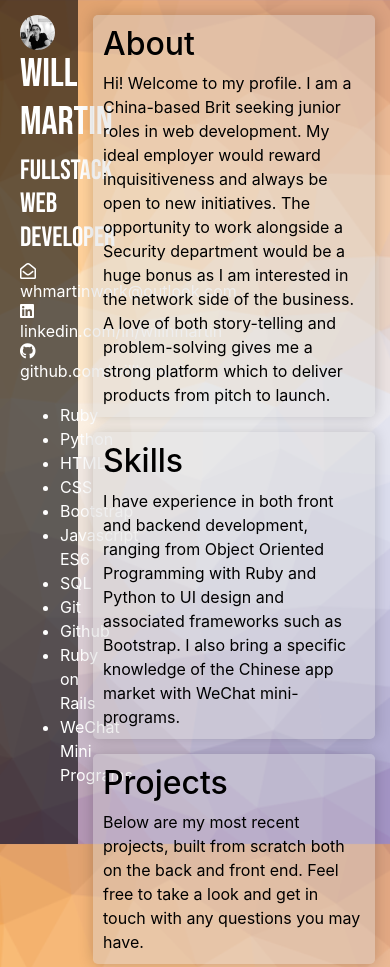
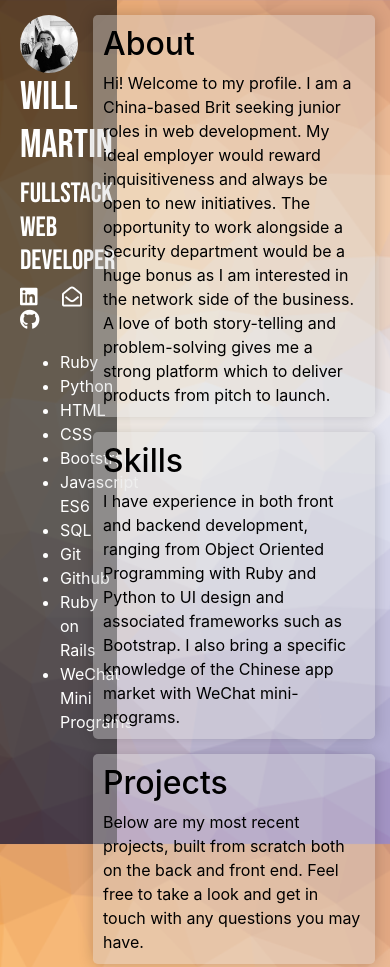
Before and after one commit to willhmartin/profile, a website: page index.html in a window 390 px wide. Shown: the top 967 px of the page. Drawn offline with nearby package versions, Linux system fonts and the light colour scheme.

Commit message:
test new banner width

```diff
--- a/index.html
+++ b/index.html
@@ -19,9 +19,12 @@
       <h3>Fullstack Web Developer</h3>
     </div>
     <div class="contact">
-      <p><i class="far fa-envelope-open"></i> whmartinwork@outlook.com</p>
-      <p><i class="fab fa-linkedin"></i> linkedin.com/in/willhmartin</p>
-      <p ><i class="fab fa-github"></i> github.com/willhmartin</p>
+      <a href="https://www.linkedin.com/in/willhmartin/" target="_blank"><i class="fab fa-linkedin"></i></a>
+      <!-- <p><i class="far fa-envelope-open"></i> whmartinwork@outlook.com</p> -->
+      <a href="mailto:whmartinwork@outlook.com" target="_blank" rel="noopener noreferrer"><i class="far fa-envelope-open"></i></a>
+      <!-- <p><i class="fab fa-linkedin"></i> linkedin.com/in/willhmartin</p> -->
+      <a href="https://github.com/willhmartin" target="_blank"><i class="fab fa-github"></i></a>
+      <!-- <p ><i class="fab fa-github"></i> github.com/willhmartin</p> -->
     </div>
     <div class="skills-list">
       <ul>
--- a/style.css
+++ b/style.css
@@ -67,6 +67,7 @@ p {
   border-radius: 0 5px 5px 0px;
 }
 
+@media(max-width: 1600px) {
 .banner {
   position: fixed;
   background-color: rgba(0, 0, 0, 0.6);
@@ -77,15 +78,54 @@ p {
   padding-top: 15px;
   padding-left: 20px;
 }
+}
 
+@media(max-width: 555px) {
+.banner {
+  position: fixed;
+  background-color: rgba(0, 0, 0, 0.6);
+  left: 0;
+  width: 30vw;
+  height: 100%;
+  min-width: 20vw;
+  padding-top: 15px;
+  padding-left: 20px;
+}
+}
+
+@media(max-width: 556px) {
+  .name {
+  color: white;
+  font-family: 'Bebas Neue', sans-serif;
+  opacity: 1;
+  font-size: 5px;
+}
+}
+
+
+
+
+@media(max-width: 1600px) {
 .name {
   color: white;
   font-family: 'Bebas Neue', sans-serif;
   opacity: 1;
 }
+}
 
 .contact {
-  color: white;
+  color: #ffffff;
+  text-decoration: none;
+}
+
+.contact a {
+  color: inherit;
+  font-size: 20px;
+  margin-right: 20px;
+}
+
+.contact a:hover {
+  opacity: 0.9;
 }
 
 .profile-pic {
```
